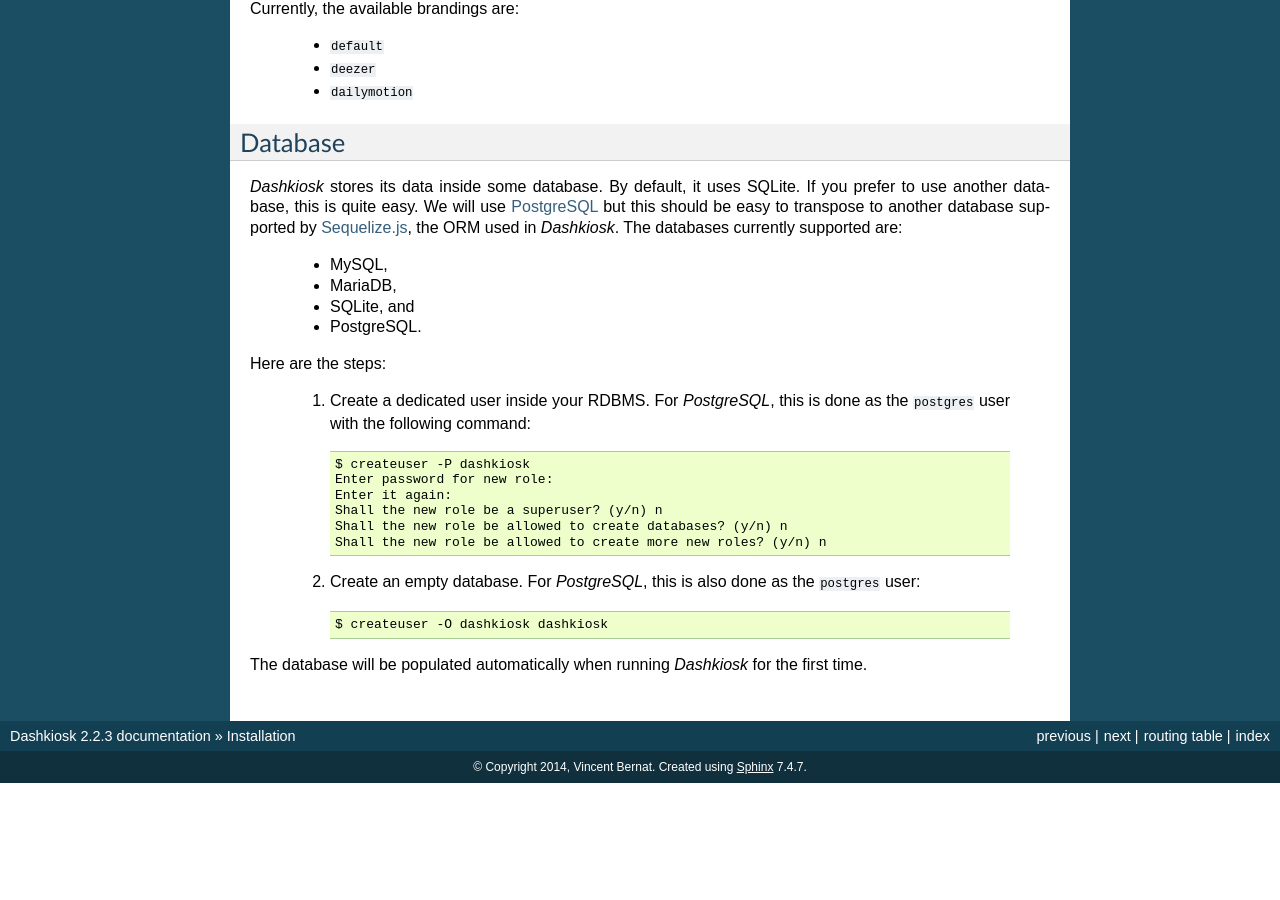
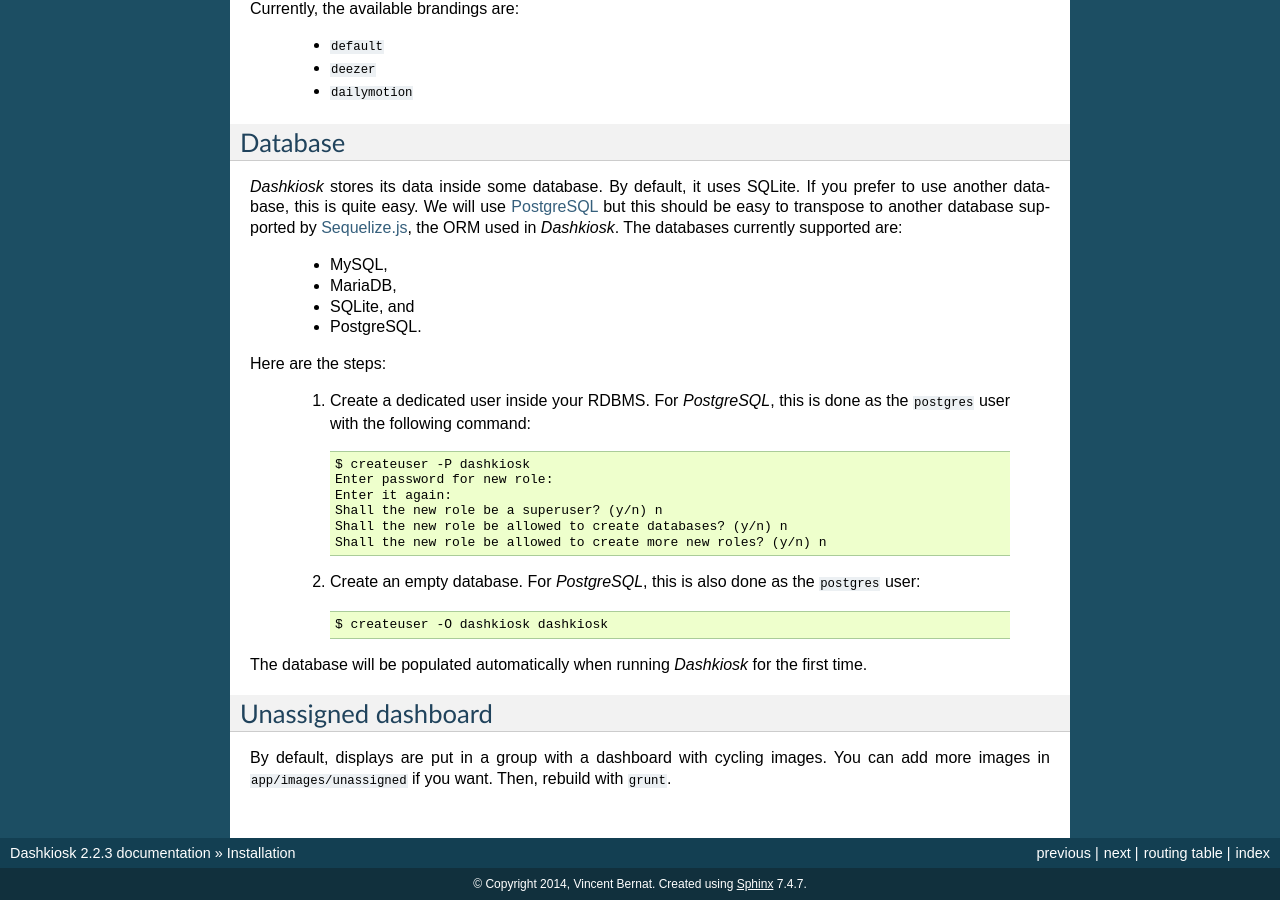
Before and after one commit to vincentbernat/dashkiosk, a Sphinx documentation site: the page built from docs/install.rst, in a window 1280 px wide and 900 px high, scrolled down 1053 px. Built offline with Sphinx 7.4.7, drawn with Linux system fonts in a browser that asks for light colours; before the commit the page ends 1836 px from its top, so only the background shows below that.

Commit message:
documentation: explain how to customize unassigned dashboard

```diff
--- a/docs/install.rst
+++ b/docs/install.rst
@@ -102,6 +102,15 @@ Here are the steps:
 The database will be populated automatically when running *Dashkiosk*
 for the first time.
 
+.. _unassigned:
+
+Unassigned dashboard
+--------------------
+
+By default, displays are put in a group with a dashboard with cycling
+images. You can add more images in ``app/images/unassigned`` if you
+want. Then, rebuild with ``grunt``.
+
 .. _Node.js: http://nodejs.org/
 .. _npm: https://www.npmjs.org
 .. _how to install Node.js via the package manager: https://github.com/joyent/node/wiki/Installing-Node.js-via-package-manager
--- a/docs/usage.rst
+++ b/docs/usage.rst
@@ -34,6 +34,8 @@ and go to ``/receiver`` which is the URL displaying the receiver. In
 the ``/admin`` tab, you should see yourself as a new display in the
 "Unassigned" group and in the ``/receiver`` tab, you should see the
 default dashboard that you got by going in ``/unassigned``.
+
+To customize the default dashboard, see :ref:`unassigned`.
 
 Troubleshooting
 +++++++++++++++
```
